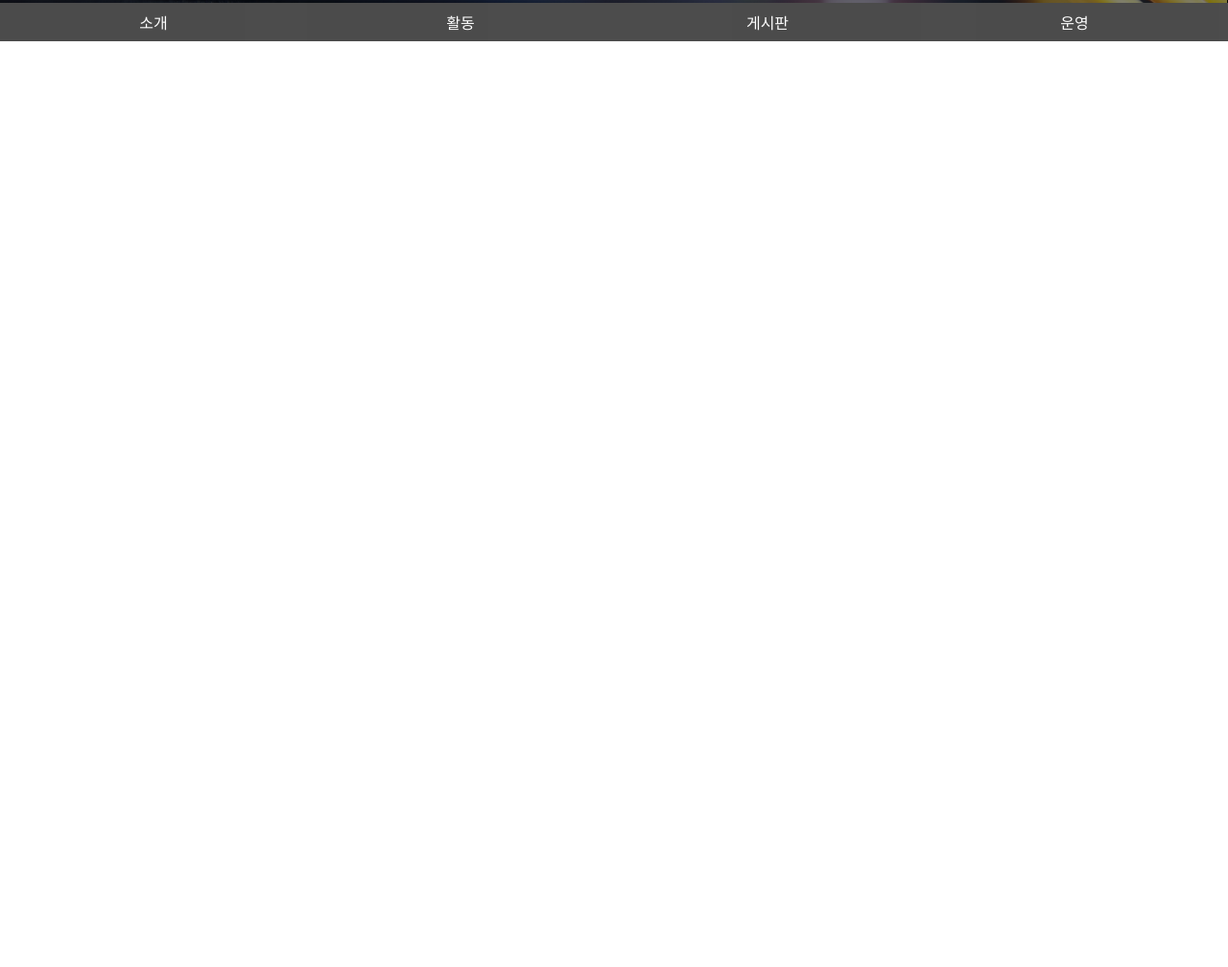
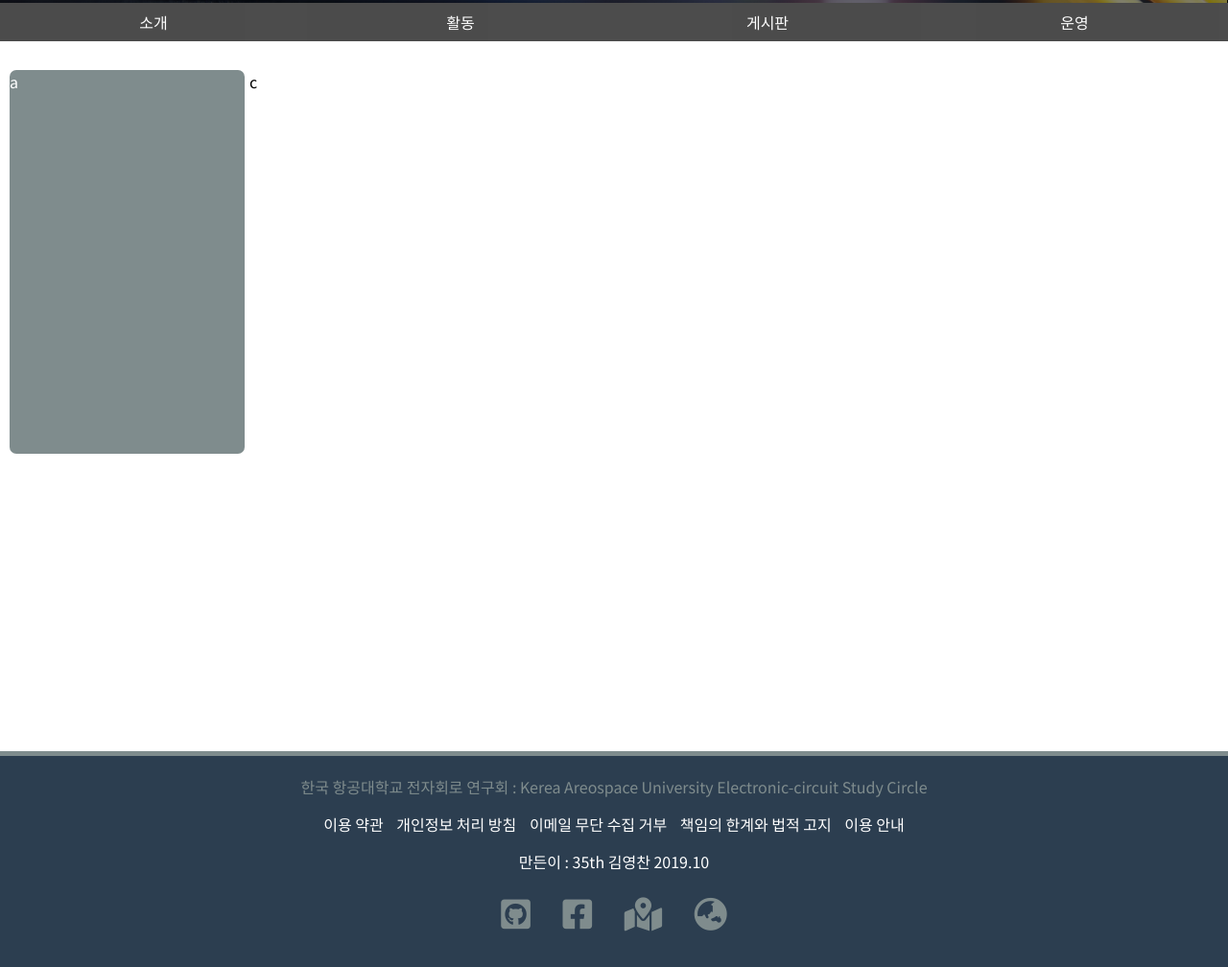
Before and after one commit to KimYC1223/escHomepage, a website: page HTML_CSS_JS/index.html in a window 1280 px wide. Shown: the part 447-1455 px from the top of the page at 96% size. Before the commit the page ends 800 px from the top, so only its background shows below. Drawn offline with nearby package versions, Linux system fonts and the light colour scheme.

Commit message:
update footer

```diff
--- a/HTML_CSS_JS/index.css
+++ b/HTML_CSS_JS/index.css
@@ -2,6 +2,11 @@ a:link {text-decoration: none; color: black;}
 a:visited {text-decoration: none; color: black;}
 a:active {text-decoration: none; color: black;}
 a:hover {text-decoration: none; color: black;}
+
+HTML{
+  width:100%;
+  height:100%;
+}
 
 *{
   margin:0px;
@@ -19,6 +24,12 @@ body {
   width: 100%;
   height:100%;
   align-items: center;
+  overflow-x: hidden;
+  -ms-overflow-style: none;
+}
+
+body::-webkit-scrollbar {
+display:none;
 }
 
 .paddingBox{
@@ -31,7 +42,7 @@ body {
 .header{
   display: block;
   overflow: hidden;
-  width:50%;
+  width:100%;
   height:350px;
   transition: 1s;
 }
@@ -40,7 +51,7 @@ body {
   .header{
     display: block;
     overflow: hidden;
-    width:50%;
+    width:100%;
     height:450px;
     transition: 1s;
   }
@@ -243,7 +254,7 @@ input[name="r"]{
   width:100%;
   color:white;
   background-color: black;
-  opacity: 0.7;
+  opacity: 0.9;
   height:0px;
   transition: 0.2s;
   display: none;
@@ -273,10 +284,161 @@ input[name="r"]{
   display: block;
 }
 
-.header{
-  width: 100%
+.main{
+  min-height: 500px;
+  margin-top:60px;
+  padding: 10px 10px 10px 10px;
 }
 
-.header{
+.mainPaddingBox{
+  width:100%;
+  height:100%;
+}
 
+.aside{
+  position: absolute;
+  height:400px;
+  width:245px;
+  margin-left:-300px;
+  display: inline-block;
+  background-color: #7f8c8d;
+  border-radius: 7px;
+  color:white;
+  z-index: -1;
+  transition: 0.5s;
 }
+
+@media screen and (min-width:1024px){
+  .aside{
+    position: absolute;
+    height:400px;
+    width:245px;
+    margin-left:0px;
+    display: inline-block;
+    background-color: #7f8c8d;
+    border-radius: 7px;
+    color:white;
+    z-index: -1;
+    transition: 0.5s;
+  }
+}
+
+.content{
+  position: relative;
+  display: block;
+  height:700px;
+  width:calc(100%);
+  z-index: -5;
+  transition: 0.5s;
+}
+
+@media screen and (min-width:1024px){
+  .content{
+    position: relative;
+    display: block;
+    height:700px;
+    width:calc( 100% - 250px );
+    margin-left:250px;
+    transition: 0.5s;
+    z-index: -5;
+  }
+}
+
+.footer{
+  height:200px;
+  text-align: center;
+  width:100%;
+  padding:0px 0px 0px 0px;
+  background-color: #2c3e50;
+  transition: 0.5s;
+}
+
+@media screen and (min-width:1024px){
+  .footer{
+    height:200px;
+    text-align: center;
+    width:100%;
+    padding:0px 0px 0px 0px;
+    background-color: #2c3e50;
+    transition: 0.5s;
+  }
+}
+
+.footerPaddingBox{
+  border-top:5px solid #7f8c8d;
+  padding-top: 20px;
+  width: 100%;
+  height:100%;
+  display: inline-block;
+  background-color: #2c3e50;
+  color:white;
+}
+
+.footerPaddingBox ul li{
+  float: none;
+  display: inline-block;
+  font-size: 12px;
+  margin: 15px 5px;
+  transition: 0.4s;
+}
+
+@media screen and (min-width:1024px){
+  .footerPaddingBox ul li{
+    float: none;
+    display: inline-block;
+    margin: 15px 5px;
+    font-size: 16px;
+    transition: 0.4s;
+  }
+}
+
+.footerText1{
+  display: none;
+}
+
+.footerText2{
+  display: block;
+  color:#7f8c8d;
+}
+
+@media screen and (min-width:1024px){
+  .footerText1{
+    display: block;
+    color:#7f8c8d;
+  }
+
+  .footerText2{
+    display: none;
+  }
+}
+
+.footerLink1 ul li a{
+  transition: 0.2s;
+  color:white;
+}
+
+.footerLink1 ul li a:hover {
+  color:#7f8c8d;
+}
+
+.footerLink2 ul li a {
+  font-weight: 100;
+  font-size: 35px;
+  margin: 0px 5px;
+  color:#7f8c8d ;
+  transition: 0.2s;
+}
+
+.footerLink2 ul li a:hover {
+  color:white ;
+}
+
+@media screen and (min-width:1024px){
+  .footerLink2 ul li a {
+    font-weight: 100;
+    font-size: 35px;
+    margin: 0px 10px;
+    color:#7f8c8d ;
+    transition: 0.2s;
+  }
+}
--- a/HTML_CSS_JS/index.html
+++ b/HTML_CSS_JS/index.html
@@ -84,17 +84,46 @@
     </div>
 
     <div class="main">
+      <div class="aside">
+        a
+      </div>
       <div class="content">
-
-      </div>
-      <div class="aside">
-
+        c
       </div>
     </div>
 
 
-    <div class="footer">
+    <div class="footer" align="center">
+      <div class="footerPaddingBox">
+        <span class ="footerText1">
+          한국 항공대학교 전자회로 연구회 :
+          Kerea Areospace University Electronic-circuit Study Circle
+        </span>
+        <span class ="footerText2">
+          Kerea Areospace University<br>Electronic-circuit Study Circle
+        </span>
+        <span class="footerLink1">
+          <ul>
+            <li><a href="/use">이용 약관</a></li>
+            <li><a href="/prvate">개인정보 처리 방침</a></li>
+            <li><a href="/email">이메일 무단 수집 거부</a></li>
+            <li><a href="/law">책임의 한계와 법적 고지</a></li>
+            <li><a href="/howToUse">이용 안내</a></li>
+          </ul>
+        </span>
+        <span class="makerText">
+            만든이 : 35th 김영찬 2019.10
+        </span><br>
+        <span class="footerLink2">
+          <ul>
+            <li><a href="/"><i class="fab fa-github-square"></i></a></li>
+            <li><a href="/"><i class="fab fa-facebook-square"></i></a></li>
+            <li><a href="/"><i class="fas fa-map-marked-alt"></i></a></li>
+            <li><a href="/"><i class="fas fa-globe-asia"></i></a></li>
+          </ul>
 
+        </span>
+      </div>
     </div>
   </div>
 </body>
```
